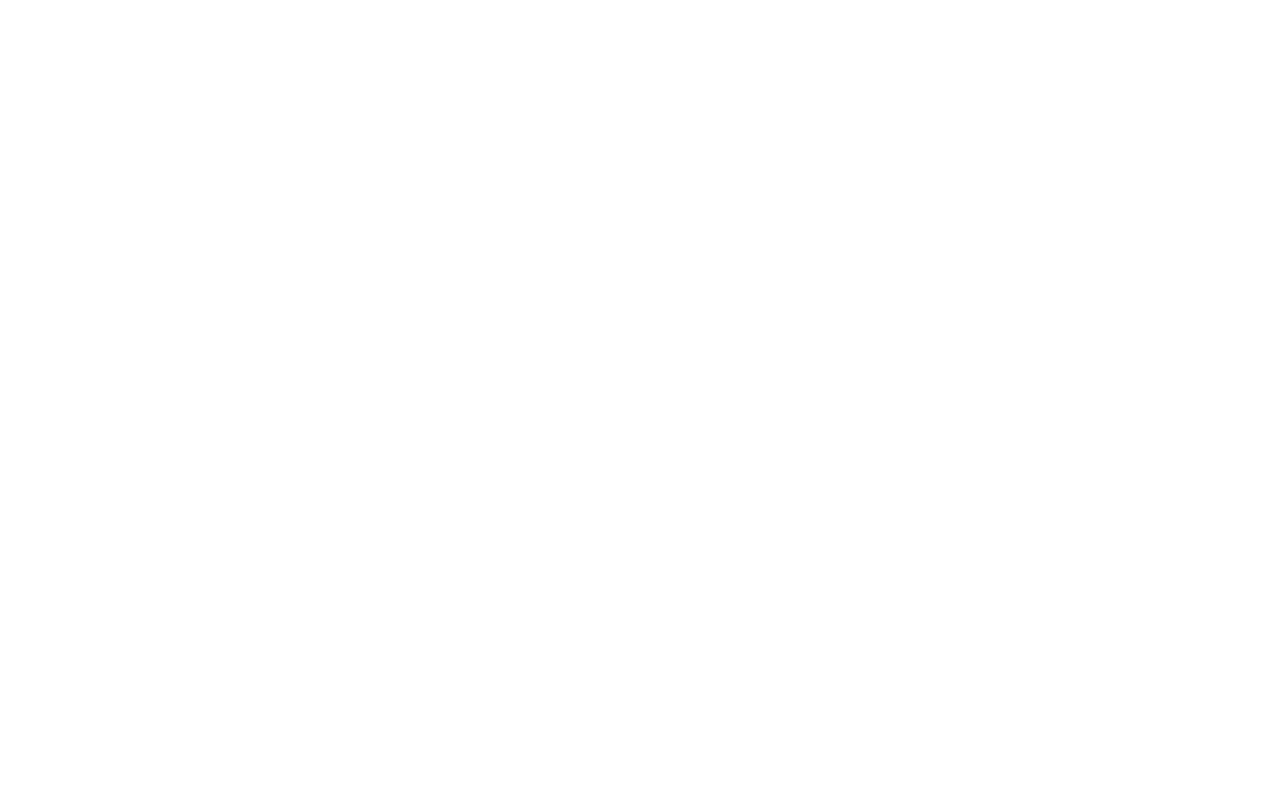
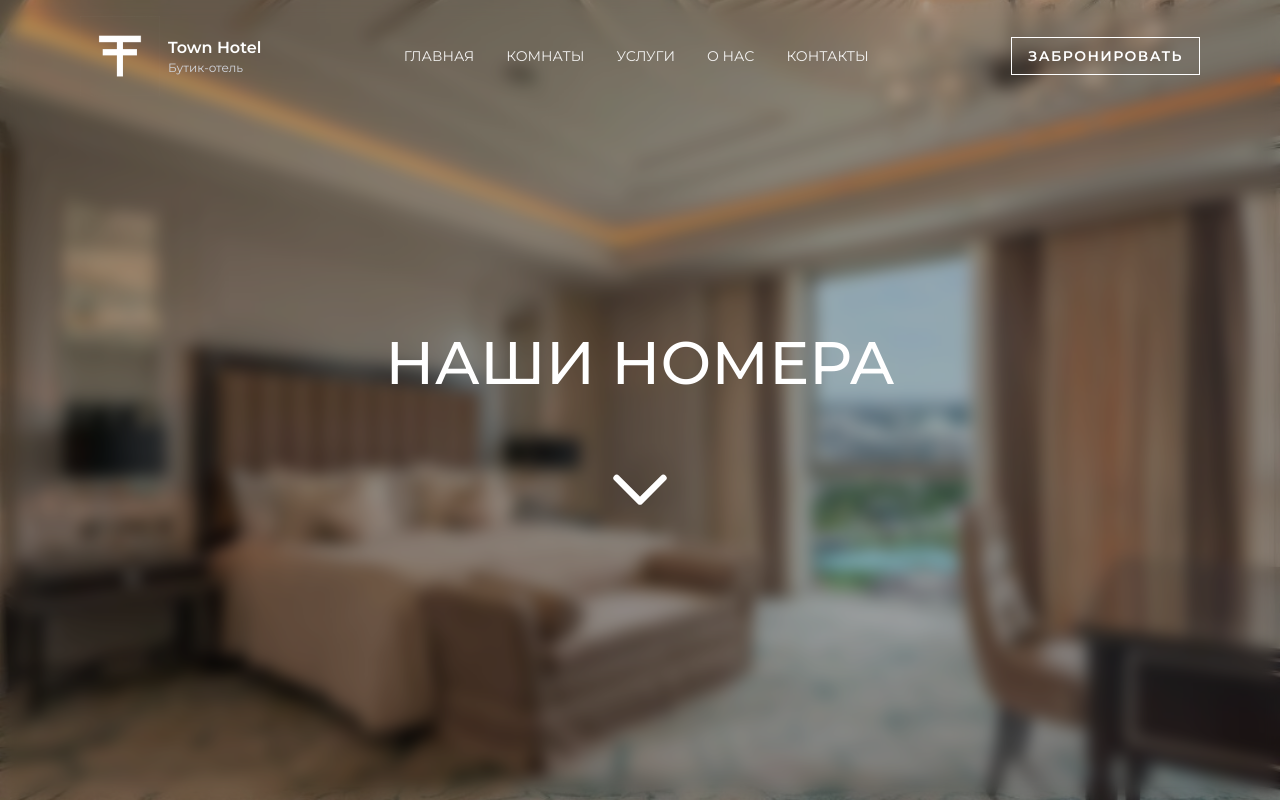
Before and after one commit to khjavohir/hotel, a Vue app: page /rooms in a window 1280 px wide. Before the commit this address had no page. Built offline with nearby package versions, Linux system fonts and the light colour scheme.

Commit message:
added bottom arrow

```diff
--- a/src/components/Home/Footer.vue
+++ b/src/components/Home/Footer.vue
@@ -1,7 +1,3 @@
-<script setup>
-// Никаких импортов — всё внутри
-</script>
-
 <template>
     <footer class="bg-[#0a1a2f] text-white py-16 border-t border-gray-800">
         <div class="max-w-7xl mx-auto px-4 sm:px-6 lg:px-8">
--- a/src/components/Home/Hero.vue
+++ b/src/components/Home/Hero.vue
@@ -6,6 +6,8 @@
   title: String,
   desc: String,
   img: String,
+  bottomArrow: { type: Boolean, default: false },
+  bookBtn: { type: Boolean, default: true },
 });
 
 const isOpen = ref(false);
@@ -38,7 +40,7 @@
           <nav class="hidden md:flex items-center gap-8">
             <router-link to="/" class="text-sm text-white/90 hover:text-white">ГЛАВНАЯ</router-link>
             <router-link to="/rooms" class="text-sm text-white/90 hover:text-white">КОМНАТЫ</router-link>
-            <router-link to="/reviews" class="text-sm text-white/90 hover:text-white">ОТЗЫВЫ</router-link>
+            <router-link to="/reviews" class="text-sm text-white/90 hover:text-white">УСЛУГИ</router-link>
             <router-link to="/about" class="text-sm text-white/90 hover:text-white">О НАС</router-link>
             <router-link to="/contact" class="text-sm text-white/90 hover:text-white">КОНТАКТЫ</router-link>
           </nav>
@@ -94,7 +96,14 @@
         <p class="text-sm sm:text-xl md:text-2xl font-light max-w-3xl">
           {{ desc }}
         </p>
-        <router-link to="/rooms"
+        <div v-if="bottomArrow" class="animate-bounce mt-12 text-white">
+          <svg xmlns="http://www.w3.org/2000/svg" class="h-10 w-10 md:h-20 md:w-20" fill="none" viewBox="0 0 24 24"
+            stroke="currentColor">
+            <path stroke-linecap="round" stroke-linejoin="round" stroke-width="2" d="M19 9l-7 7-7-7" />
+          </svg>
+        </div>
+
+        <router-link v-if="bookBtn" to="/rooms"
           class="mt-8 sm:mt-10 px-8 py-3 sm:px-10 sm:py-4 text-white text-sm sm:text-base font-semibold uppercase tracking-widest border border-white transform transition-transform duration-300 ease-out hover:scale-105 hover:shadow-lg active:scale-95">
           ЗАБРОНИРОВАТЬ
         </router-link>
--- /dev/null
+++ b/src/pages/Rooms.vue
@@ -0,0 +1,9 @@
+<script setup lang="ts">
+import Hero from '@/components/Home/Hero.vue';
+import roomBg from '@/assets/roomPageBg.png'
+
+</script>
+
+<template>
+    <Hero title="НАШИ НОМЕРА" :bottomArrow="true" :bookBtn="false" :img="roomBg" />
+</template>
--- a/src/router/index.js
+++ b/src/router/index.js
@@ -1,8 +1,10 @@
 import Home from '@/pages/Home.vue'
+import Rooms from '@/pages/Rooms.vue'
 import { createRouter, createWebHistory } from 'vue-router'
 
 const routes = [
-  {path: '/', component: Home}
+  { path: '/', component: Home },
+  { path: '/rooms', component: Rooms }
 ]
 
 const router = createRouter({
```
Also changed, not shown: src/assets/bottom-arrow.png (added), src/assets/roomPageBg.png (added).
